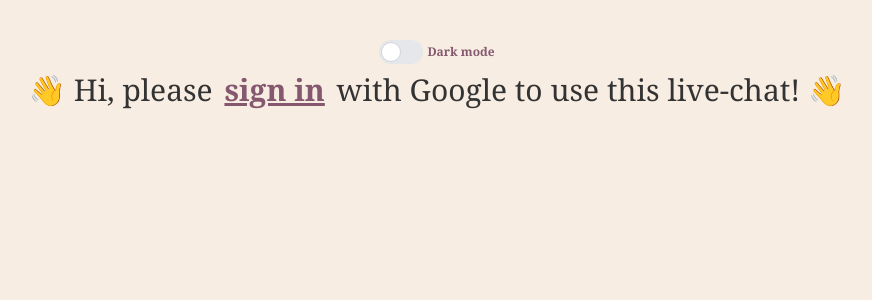
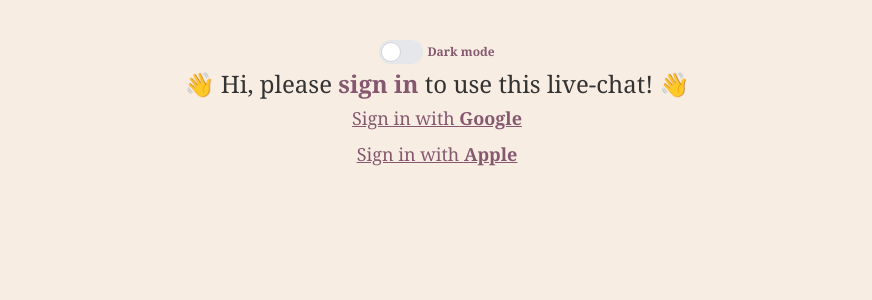
Before and after one commit to DanutGavrus/1-app-for-a-Live-Chat-using-React-TS-Firebase-and-Tailwind, a React (Create React App) app: page / in a window 1280 px wide. Shown: the top 300 px of the page, without its empty margins (203-1075 px from the left). Built offline with nearby package versions, Linux system fonts and the light colour scheme; no server answers.

Commit message:
[FEATURE] Sign in with Apple option.

```diff
--- a/src/pages/SignIn.js
+++ b/src/pages/SignIn.js
@@ -1,17 +1,23 @@
-import { GoogleAuthProvider, getAuth, signInWithRedirect } from "firebase/auth";
+import { signInWithRedirect, getAuth, GoogleAuthProvider, OAuthProvider } from "firebase/auth";
 import { useOutletContext } from "react-router-dom";
 
 export default function SignIn() {
   const context = useOutletContext();
   const app = context?.app;
 
-  const handleSignIn = () => {
+  const handleSignInWGoogle = () => {
     signInWithRedirect(getAuth(app), new GoogleAuthProvider());
   }
 
+  const handleSignInWApple = () => {
+    signInWithRedirect(getAuth(app), new OAuthProvider());
+  }
+
   return (
-    <p className="text-2xl md:text-3xl text-center">👋 Hi, please <button onClick={handleSignIn} className="font-bold text-accent underline">sign in</button> with Google to use this live-chat! 👋</p>
+    <>
+      <h1 className="text-2xl text-center">👋 Hi, please <span className="font-bold text-accent">sign in</span> to use this live-chat! 👋</h1>
+      <button onClick={handleSignInWGoogle} className="text-lg text-accent underline">Sign in with <span className="font-bold">Google</span></button>
+      <button onClick={handleSignInWApple} className="text-lg text-accent underline">Sign in with <span className="font-bold">Apple</span></button>
+    </>
   );
 }
-
-// TODO: BUG Some iOS users may not login, maybe add another sign-in option?
```
